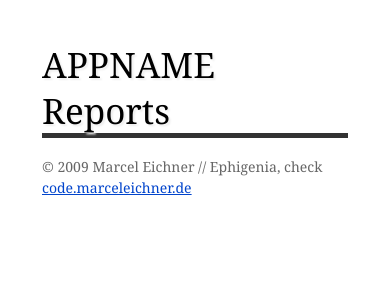
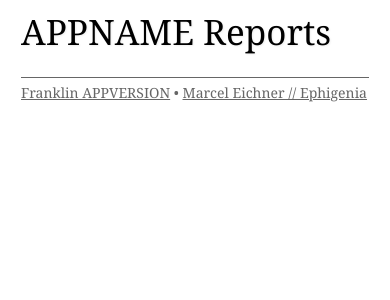
Before and after one commit to Ephigenia/franklin, a PHP site: template view/report.php in a window 390 px wide. Shown: the top 300 px of the page. Run offline with PHP 8.4, Linux system fonts and the light colour scheme; the template is opened without the code that fills it, so the values that code supplies are empty; some libraries are stand-ins or nearby versions.

Commit message:
iphone max width, dark and light skin

```diff
--- a/lib/Franklin.php
+++ b/lib/Franklin.php
@@ -37,7 +37,7 @@ class Franklin extends Object
 {
 	const APPNAME	= 'Franklin';
 
-	const APPVERSION	= '0.2a';
+	const APPVERSION	= '0.2';
 
 	public static $CLIMODE = false;
 
--- /dev/null
+++ b/static/css/dark.css
@@ -0,0 +1,8 @@
+@import url("franklin.css");
+
+body {
+	background: #000000;
+}
+body, h1, h2, h3 {
+	color: #E9E9E9;
+}
--- a/static/css/franklin.css
+++ b/static/css/franklin.css
@@ -3,7 +3,7 @@
 body {
 	font: normal 14px/1.5em Georgia, 'Times New Roman', Arial, Verdana;
 	color: #666;
-	margin: 3em;
+	margin: 1em 1.5em;
 }
 
 a {
@@ -18,30 +18,28 @@ h1 a {
 }
 h1 {
 	font-size: 2.5em;
-	line-height: 1.3em;
-	margin: 0.5em 0em 0.5em 0em;
-	border-bottom: 5px solid #323232;
-	text-shadow: #eee 2px 2px 2px;
+	line-height: 1em;
+	text-shadow: #eee 1px 1px 2px;
 }
 h2 {
 	font-size: 1.5em;
 	line-height: 1.5em;
-	margin: 0.5em 0em 0.0em 0em;
-	text-shadow: #eee 2px 2px 2px;
+	text-shadow: #eee 1px 1px 2px;
 }
 h3 {
 	font-size: 1.25em;
 	line-height: 1.25em;
-	text-shadow: #eee 2px 2px 2px;
+	text-shadow: #eee 1px 1px 2px;
 }
 em {
 	font-weight: bold;
 }
 
-/** charts **/
-img.chart {
-	float: left;
+#footer, #footer a {
+	color: #666;
 }
-div.TestGroup {
-	clear: both;
+#footer {
+	margin-top: 2em;
+	border-top: 1px solid #666;
+	padding-top: 0.25em;
 }
--- /dev/null
+++ b/static/css/light.css
@@ -0,0 +1,10 @@
+@import url("franklin.css");
+
+/** charts **/
+img.chart {
+}
+div.Test {
+	display: inline-block;
+}
+div.TestGroup {
+}
--- a/view/element/testGroup.php
+++ b/view/element/testGroup.php
@@ -1,5 +1,5 @@
 <div class="TestGroup">
-	<h2><?php echo $TestGroup->name ?></h2>
+	<h2><?php echo $TestGroup->name ?> (<?php echo $TestGroup->host ?>)</h2>
 	<div class="Tests">
 		<?php
 		foreach($TestGroup as $Test) {
--- a/view/report.php
+++ b/view/report.php
@@ -7,7 +7,10 @@
 		<meta http-equiv="content-type" content="text/html; charset=utf-8" />
 		<meta http-equiv="imagetoolbar" content="no" />
 		<meta name="MSSmartTagsPreventParsing" content="false" />
-		<link rel="stylesheet" type="text/css" href="static/css/franklin.css" />
+		<meta name="viewport" content="width=320; initial-scale=1.0; maximum-scale=1.0; user-scalable=0;" />
+		<link rel="stylesheet" type="text/css" href="static/css/light.css" />
+		<link rel="alternate stylesheet" title="Light Style" href="static/css/light.css">
+		<link rel="alternate stylesheet" title="Dark Style" href="static/css/dark.css">
 	</head>
 	<body>
 		<div id="app">
@@ -20,8 +23,8 @@
 			?>
 			</div>
 			<div id="footer">
-				© 2009 Marcel Eichner // Ephigenia,
-				check <a href="http://code.marceleichner.de/project/franklin" rel="external" title="Frankling project home on code.marceleichner.de">code.marceleichner.de</a>
+				<a href="http://code.marceleichner.de/project/franklin/?ref=franklin" rel="external" title="Frankling project home on code.marceleichner.de">Franklin <?php echo Franklin::APPVERSION; ?></a> •
+				<a href="http://www.marceleichner.de/?ref=franklin" rel="external">Marcel Eichner // Ephigenia</a>
 			</div>
 		</div>
 	</body>
```
Also changed, not shown: view/element/test.php (+12 -3 lines).
